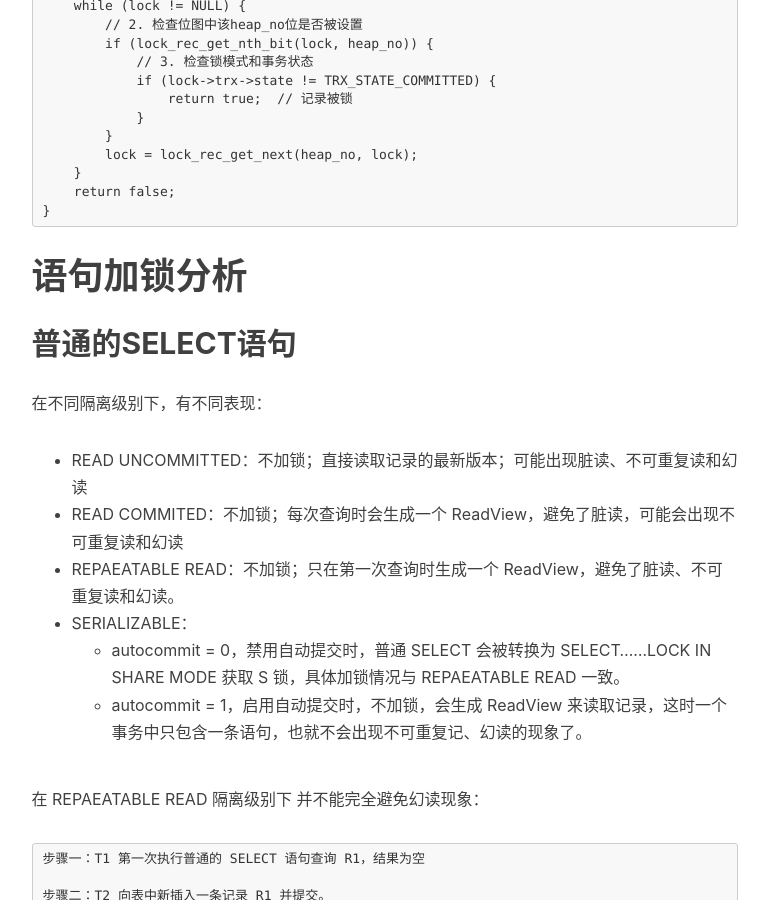
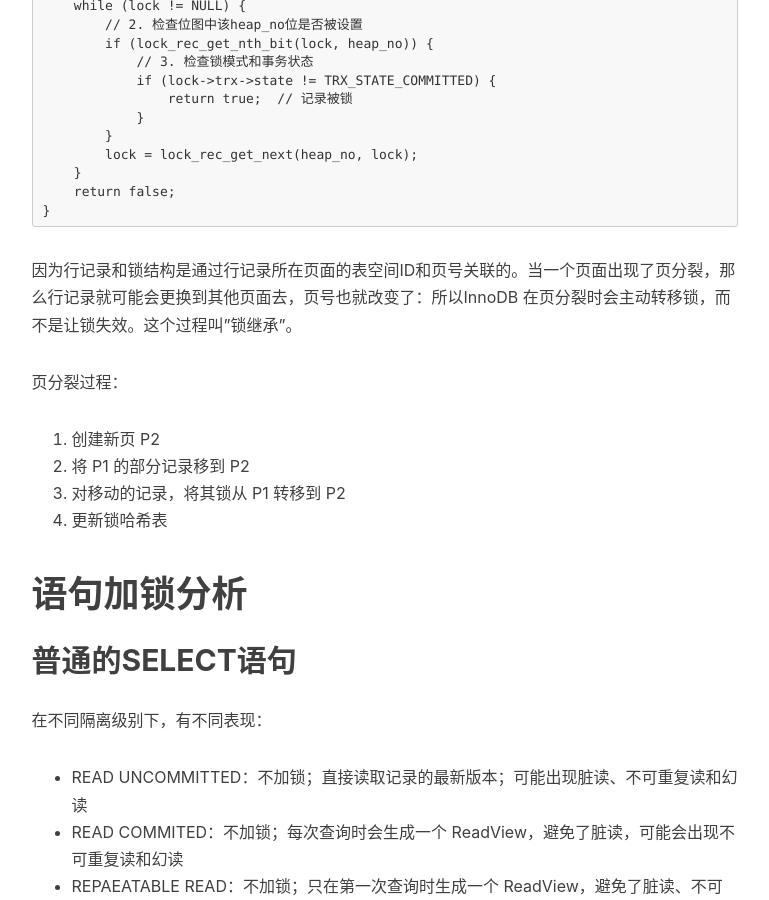
Before and after one commit to liupengfei123/liupengfei123.github.io, a Jekyll site: the page built from _posts/2025-12-14-MySQL-article0020.md, in a window 1280 px wide and 900 px high, scrolled down 11729 px. Shown: the whole window, without its empty margins (136-905 px from the left). Built offline with Jekyll 4.4.1, drawn with Linux system fonts in a browser that asks for light colours; nearby versions of some CDN libraries; comment, search, counter and statistics services are not loaded.

Commit message:
新增Mysql 锁

````diff
--- a/_posts/2025-12-14-MySQL-article0020.md
+++ b/_posts/2025-12-14-MySQL-article0020.md
@@ -231,6 +231,13 @@ bool is_record_locked(space_id, page_no, heap_no) {
 }
 ```
 
+因为行记录和锁结构是通过行记录所在页面的表空间ID和页号关联的。当一个页面出现了页分裂，那么行记录就可能会更换到其他页面去，页号也就改变了：所以InnoDB 在页分裂时会主动转移锁，而不是让锁失效。这个过程叫"锁继承"。
+
+页分裂过程：
+1. 创建新页 P2
+2. 将 P1 的部分记录移到 P2
+3. 对移动的记录，将其锁从 P1 转移到 P2
+4. 更新锁哈希表
 
 # 语句加锁分析
 
````
